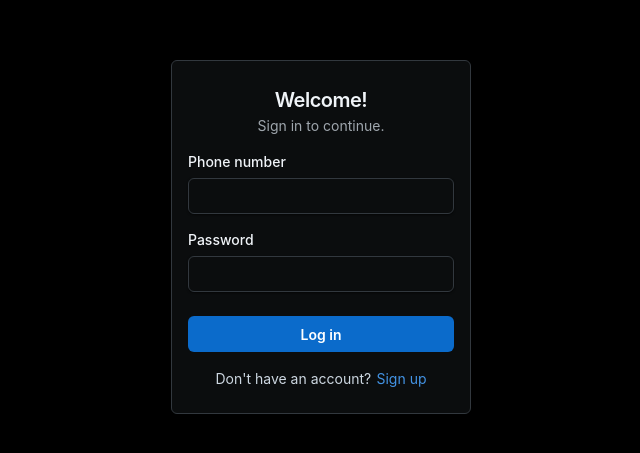
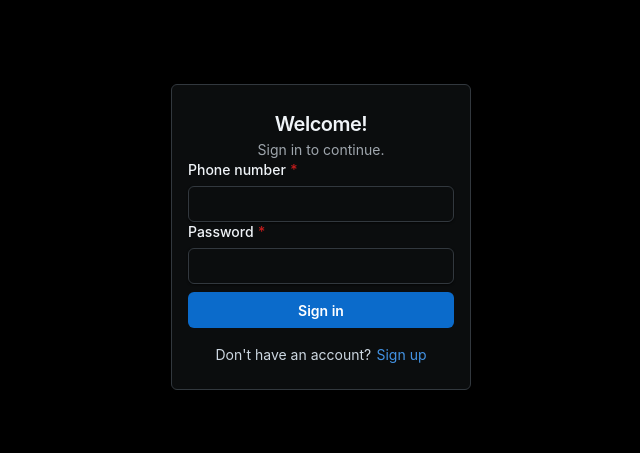
Before and after one commit to jingbin-li/hotel_reservation, a React (Vite) app in the folder hrs_client/: page / in a window 1280 px wide. Shown: the part 163-616 px from the top of the page, without its empty margins (319-959 px from the left). Built offline with nearby package versions, Linux system fonts and the light colour scheme.

Commit message:
add validation to sign in

```diff
--- a/hrs_client/src/interface/user.interface.ts
+++ b/hrs_client/src/interface/user.interface.ts
@@ -1,4 +1,4 @@
 export interface IUser {
-  name: string;
+  username: string;
   access_token: string;
 }
--- a/hrs_client/src/pages/sign/sign-in.tsx
+++ b/hrs_client/src/pages/sign/sign-in.tsx
@@ -3,26 +3,43 @@ import CssBaseline from "@mui/joy/CssBaseline";
 import FormControl from "@mui/joy/FormControl";
 import FormLabel from "@mui/joy/FormLabel";
 import Input from "@mui/joy/Input";
-import Link from "@mui/joy/Link";
 import Sheet from "@mui/joy/Sheet";
 import Typography from "@mui/joy/Typography";
 import { LOGIN } from "../../graphql/queries/users";
-import { useState } from "react";
+import { useEffect, useState } from "react";
 import { useMutation } from "@apollo/client";
+import NumericFormatAdapter from "../../components/numeric-format-adapter";
+import { InfoOutlined } from "@mui/icons-material";
+import { FormHelperText, Link } from "@mui/joy";
+import { IUser } from "../../interface/user.interface";
 
 export default function SignIn() {
-  const [createAccount, { data, loading, error }] = useMutation(LOGIN);
+  const [createAccount, { data, error }] = useMutation<{ login: IUser }>(LOGIN);
   const [userInfo, setUserInfo] = useState({
     phoneNumber: "",
     password: "",
   });
 
-  const handleSubmit = () => {
-    console.log(userInfo);
-    createAccount({ variables: { ...userInfo } });
+  const [errorInfo, setErrorInfo] = useState({
+    isInValid: false,
+    message: "",
+  });
 
+  useEffect(() => {
     console.log(data);
-  };
+    if (data && data.login.access_token) {
+      setErrorInfo({ isInValid: false, message: "" });
+      localStorage.setItem("access_token", data.login.access_token);
+    }
+
+    if (error) {
+      const message = error.message;
+      setErrorInfo({
+        isInValid: message === "INVALID_ACCOUNT",
+        message: "Wrong Password!!!",
+      });
+    }
+  }, [data, error]);
   return (
     <main>
       <CssBaseline />
@@ -41,24 +58,34 @@ export default function SignIn() {
         }}
         variant="outlined"
       >
+        <form
+          onSubmit={(event) => {
+            event.preventDefault();
+            if (userInfo.phoneNumber && userInfo.password) {
+              createAccount({ variables: { ...userInfo } });
+
+              return;
+            }
+          }}
+        >
           <div>
             <Typography level="h4" component="h1">
               <b>Welcome!</b>
             </Typography>
             <Typography level="body-sm">Sign in to continue.</Typography>
           </div>
-        <FormControl>
+          <FormControl required>
             <FormLabel>Phone number</FormLabel>
             <Input
               // html input attribute
               name="phoneNumber"
-            type="text"
+              slotProps={{ input: { component: NumericFormatAdapter } }}
               onChange={(e) =>
                 setUserInfo({ ...userInfo, phoneNumber: e.target.value })
               }
             />
           </FormControl>
-        <FormControl>
+          <FormControl error={errorInfo.isInValid} required>
             <FormLabel>Password</FormLabel>
             <Input
               // html input attribute
@@ -68,10 +95,16 @@ export default function SignIn() {
                 setUserInfo({ ...userInfo, password: e.target.value })
               }
             />
+            {errorInfo.isInValid && (
+              <FormHelperText>
+                <InfoOutlined /> {errorInfo.message}
+              </FormHelperText>
+            )}
           </FormControl>
-        <Button sx={{ mt: 1 /* margin top */ }} onClick={handleSubmit}>
-          Log in
+          <Button type="submit" sx={{ mt: 1, width: "100%" }}>
+            Sign in
           </Button>
+        </form>
         <Typography
           endDecorator={<Link href="/sign-up">Sign up</Link>}
           sx={{ fontSize: "sm", alignSelf: "center" }}
--- a/hrs_client/src/pages/sign/sign-up.tsx
+++ b/hrs_client/src/pages/sign/sign-up.tsx
@@ -15,7 +15,9 @@ import NumericFormatAdapter from "../../components/numeric-format-adapter";
 import { Navigate } from "react-router-dom";
 
 function SignUp() {
-  const [createAccount, { data, error }] = useMutation<IUser>(CREATE_ACCOUNT);
+  const [createAccount, { data, error }] = useMutation<{
+    createAccount: IUser;
+  }>(CREATE_ACCOUNT);
 
   const [userInfo, setUserInfo] = useState({
     name: "",
@@ -29,15 +31,15 @@ function SignUp() {
   });
 
   useEffect(() => {
-    if (data) {
+    if (data && data.createAccount?.access_token) {
       setErrorInfo({ isInValid: false, message: "" });
-      localStorage.setItem("access_token", data.access_token);
+      localStorage.setItem("access_token", data.createAccount.access_token);
     }
 
     if (error) {
       const message = error.message;
       setErrorInfo({
-        isInValid: message === error.message,
+        isInValid: message === "INVALID_PH_NUM",
         message: "Invalid phone number!!!",
       });
     }
```
Lines whose indentation alone changed are shown as unchanged.
